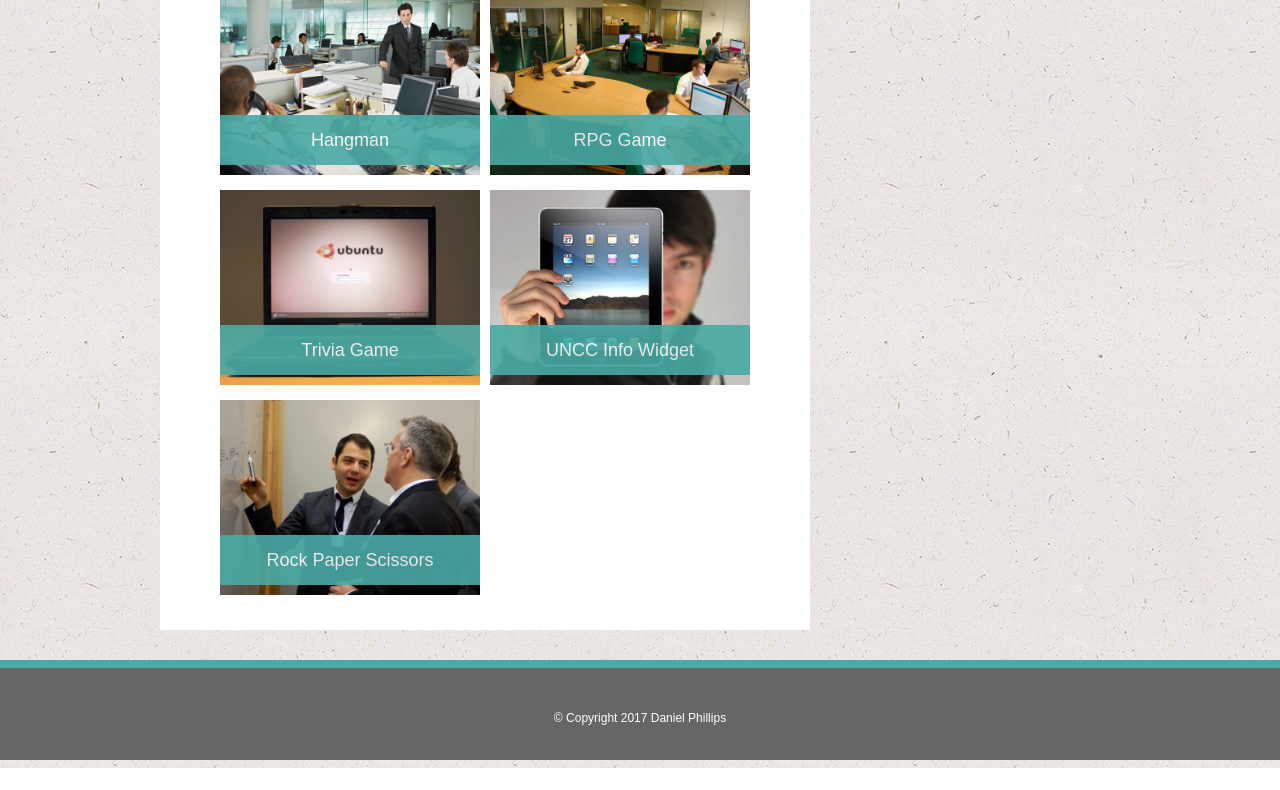
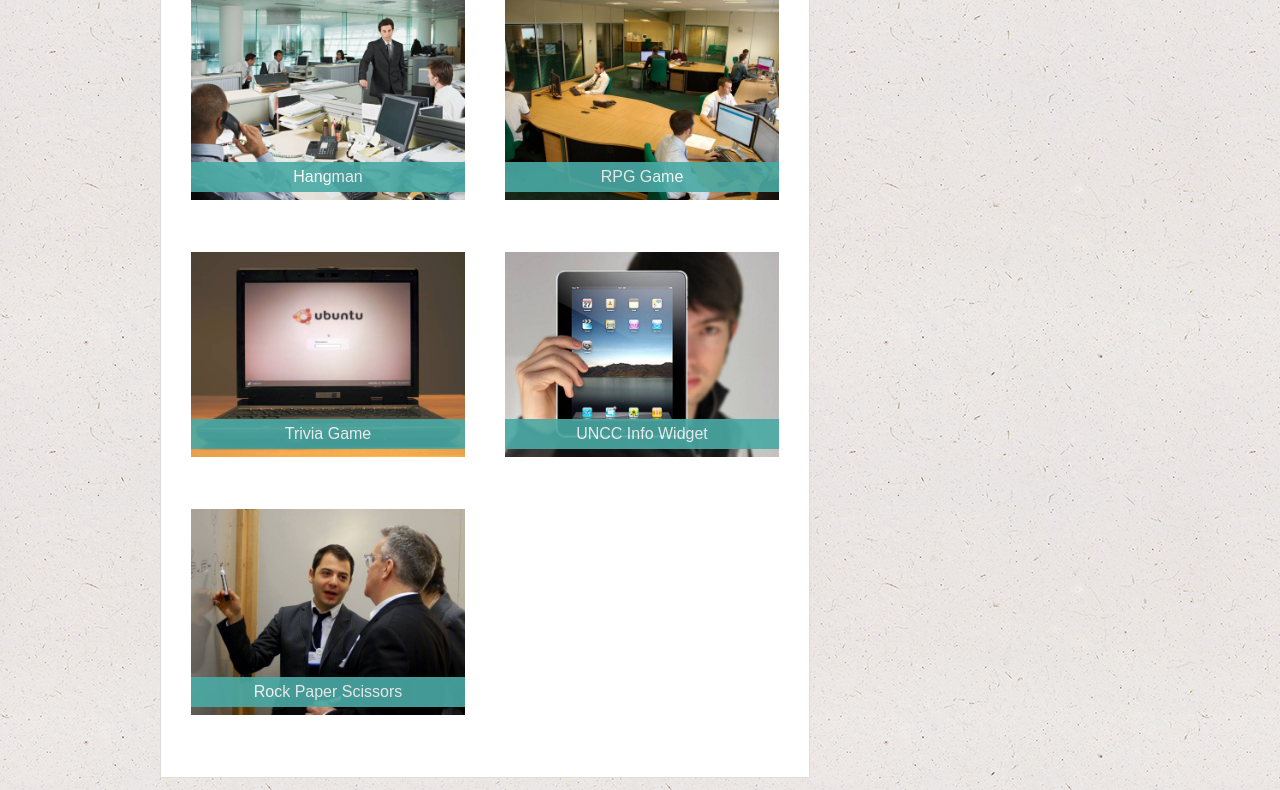
Before and after one commit to dlphillips/Responsive-Portfolio, a plain HTML site: page portfolio.html in a window 1280 px wide. Shown: the part 286-1076 px from the top of the page. Before the commit the page ends 1054 px from the top, so only its background shows below. Drawn offline with Linux system fonts and the light colour scheme.

Commit message:
removed table for portfolio images

```diff
--- a/assets/css/style.css
+++ b/assets/css/style.css
@@ -102,7 +102,7 @@ h2 {
 }
 
 #leftmain {
-	float: left;
+/*	float: left;
 	width: 650px;
 	background-color:#fff;
 	font-size: 18px;
@@ -110,6 +110,16 @@ h2 {
 	padding-left: 20px;
 	padding-top: 20px;
 	line-height: 1.5;
+
+	padding: 30px;*/
+  padding: 30px;
+  margin: 0 0 40px 0;
+  width: 100%;
+  max-width: 650px;
+  float: left;
+  background: #fff;
+  border: 1px solid #ddd;
+  line-height: 1.5;
 }
 
 #rightmain {
@@ -120,35 +130,33 @@ h2 {
 	padding: 10px;
 }
 
-table {
-	border-spacing: 10px;
-	border-collapse: separate;
+.img-wrapper {
+    position: relative;
+    width: 274px;
+	overflow: auto;
+    float: left;
+    margin: 20px 0 25px;
 }
 
-td {
-	margin: 10px;
-	width: 260px;
-	height: 200px;
-	vertical-align:bottom;
-	text-align:center;
-	padding-bottom: 15px;
+.img-wrapper:nth-child(odd) {
+	margin-right: 40px;
 }
 
-.img {
-	z-index: -1;
+.img-wrapper img {
+  width: 100%;
+  border: 0 none;
 }
 
-
-.tbl_img {
-	background-size: contain;
-	background-repeat: no-repeat;
-}
-
-.overtext {
-	background-color: #4aaaa5;
+.img-wrapper p {
+    position: absolute;
+    left: 0;
+    bottom: 0;
+    margin-bottom: 15px;
+    width: 100%;
+    background-color: #4aaaa5;
 	color: white;
 	text-align: center;
-	line-height: 50px;
+	line-height: 30px;
 	opacity: 0.9;
 }
 
@@ -319,7 +327,7 @@ input[type=button], input[type=submit], input[type=reset] {
 		position: static;
 	}
 
-	td {display: inline-block;}
+/*	td {display: inline-block;}*/
 
 	.overtext {
 		background-color: #4aaaa5;
--- a/portfolio.html
+++ b/portfolio.html
@@ -25,31 +25,40 @@
             <br>
             <hr id="hrthick">
             <br>
-            <center>
-                <TABLE>
-                  <TR>
-                    <TD class="tbl_img" background="assets/images/business-q-c-640-480-5.jpg" >
-                        <div class="overtext">Hangman</div>
-                    </td>
-                    <TD class="tbl_img" background="assets/images/business-q-c-640-480-6.jpg" >
-                        <div class="overtext">RPG Game</div>
-                    </td>
-                  </tr>
-                  <TR>
-                    <TD class="tbl_img" background="assets/images/technics-q-c-640-480-3.jpg" >
-                        <div class="overtext">Trivia Game</div>
-                    </td>
-                    <TD class="tbl_img" background="assets/images/technics-q-c-640-480-1.jpg" >
-                        <div class="overtext">UNCC Info Widget</div>
-                    </td>
-                  </tr>
-                  <TR>
-                    <TD class="tbl_img" background="assets/images/business-q-c-640-480-10.jpg" >
-                        <div class="overtext">Rock Paper Scissors</div>
-                    </td>
-                  </tr>
-                </table>
-            </center>
+                <div class="img-wrapper">
+                  <a target="_blank" href="#">
+                    <img src="assets/images/business-q-c-640-480-5.jpg" alt="Hangman">
+                  </a>
+                  <p>Hangman</p>
+                </div>
+
+                <div class="img-wrapper">
+                  <a target="_blank" href="#">
+                    <img src="assets/images/business-q-c-640-480-6.jpg" alt="RPG Game">
+                  </a>
+                  <p>RPG Game</p>
+                </div>
+
+                <div class="img-wrapper">
+                  <a target="_blank" href="#">
+                    <img src="assets/images/technics-q-c-640-480-3.jpg" alt="Trivia Game">
+                  </a>
+                  <p>Trivia Game</p>
+                </div>
+
+                <div class="img-wrapper">
+                  <a target="_blank" href="#">
+                    <img src="assets/images/technics-q-c-640-480-1.jpg" alt="UNCC Info Widget">
+                  </a>
+                  <p>UNCC Info Widget</p>
+                </div>
+
+                <div class="img-wrapper">
+                  <a target="_blank" href="#">
+                    <img src="assets/images/business-q-c-640-480-10.jpg" alt="Rock Paper Scissors">
+                  </a>
+                  <p>Rock Paper Scissors</p>
+                </div>
         </div>
         <div id="rightmain">
             <h2>Connect with Me</h2>
```
Also changed, not shown: portfolio original backup.html (renamed from portfolio v2.html, +25 -36 lines).
